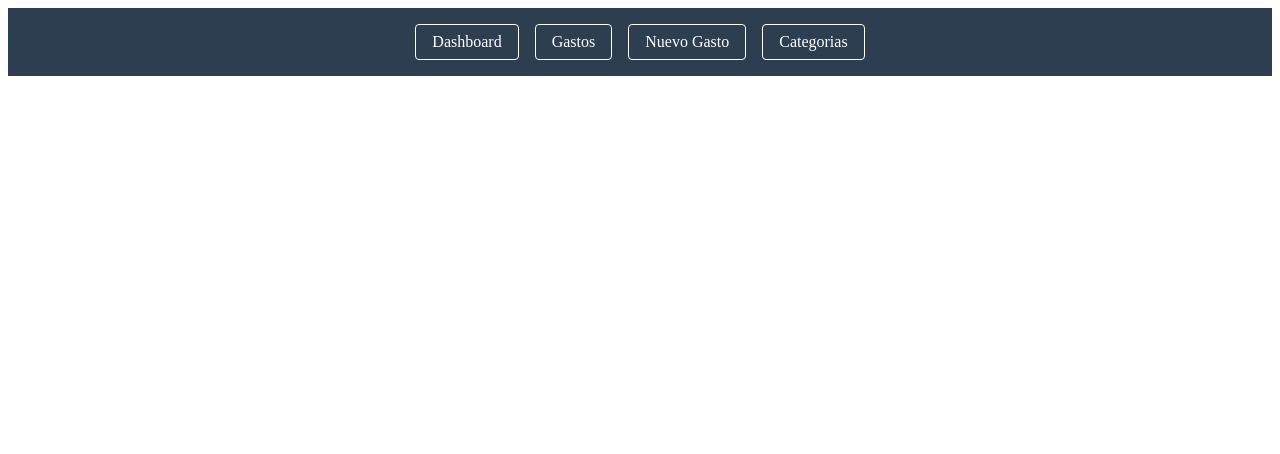
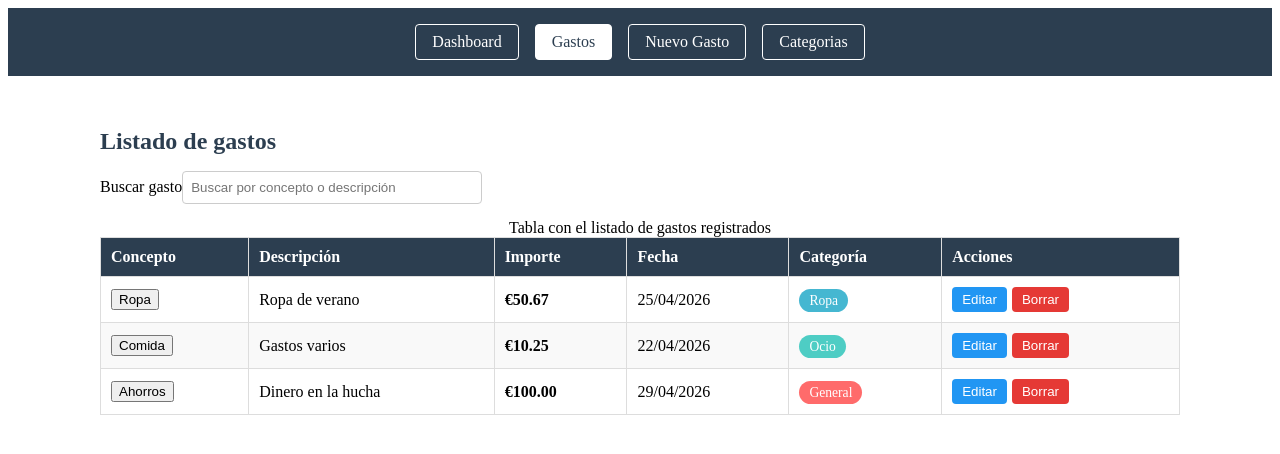
Before and after one commit to JoaquinRodri/Aplicaci-n-Gestor-de-Gastos, an Angular app in the folder gestor-gastos/: page /gastos in a window 1280 px wide. Shown: the top 454 px of the page. Built offline with nearby package versions, Linux system fonts and the light colour scheme.

Commit message:
feat: lista de gastos

```diff
--- a/gestor-gastos/src/app/app.html
+++ b/gestor-gastos/src/app/app.html
@@ -1,4 +1,5 @@
 <app-navbar></app-navbar>
+
 <main>
   <router-outlet></router-outlet>
 </main>
--- a/gestor-gastos/src/app/lista-gastos/lista-gastos.css
+++ b/gestor-gastos/src/app/lista-gastos/lista-gastos.css
@@ -0,0 +1,137 @@
+.lista-gastos {
+    width: 90%;
+    margin: 20px auto;
+}
+
+h2 {
+    margin-bottom: 1rem;
+    color: #2c3e50;
+}
+
+input {
+    padding: 8px;
+    width: 300px;
+    margin-bottom: 15px;
+    border: 1px solid #ccc;
+    border-radius: 4px;
+}
+
+table {
+    width: 100%;
+    border-collapse: collapse;
+}
+
+th,
+td {
+    border: 1px solid #ddd;
+    padding: 10px;
+    text-align: left;
+}
+
+th {
+    background: #2c3e50;
+    color: white;
+}
+
+tr:nth-child(even) {
+    background: #f9f9f9;
+}
+
+.clickable {
+    cursor: pointer;
+    color: #2196f3;
+    text-decoration: underline;
+}
+
+.badge {
+    padding: 4px 10px;
+    border-radius: 12px;
+    color: white;
+    font-size: 0.85rem;
+}
+
+.btn-editar {
+    background: #2196f3;
+    color: white;
+    padding: 5px 10px;
+    border: none;
+    border-radius: 4px;
+    cursor: pointer;
+}
+
+.btn-borrar {
+    background: #e53935;
+    color: white;
+    padding: 5px 10px;
+    border: none;
+    border-radius: 4px;
+    margin-left: 5px;
+    cursor: pointer;
+}
+
+.modal-fondo {
+  position: fixed;
+  top: 0;
+  left: 0;
+  width: 100%;
+  height: 100%;
+  background-color: rgba(0, 0, 0, 0.45);
+
+  display: flex;
+  justify-content: center;
+  align-items: center;
+
+  z-index: 1000;
+}
+
+.modal-contenido {
+  background-color: white;
+  width: 90%;
+  max-width: 420px;
+  padding: 1.5rem;
+  border-radius: 12px;
+  box-shadow: 0 8px 25px rgba(0, 0, 0, 0.25);
+}
+
+.modal-cabecera h3 {
+  margin-top: 0;
+  margin-bottom: 0.75rem;
+  color: #2c3e50;
+}
+
+.modal-contenido p {
+  margin-bottom: 1.5rem;
+  color: #555;
+}
+
+.modal-acciones {
+  display: flex;
+  justify-content: flex-end;
+  gap: 0.75rem;
+}
+
+.btn-cancelar {
+  background-color: #ecf0f1;
+  color: #2c3e50;
+  border: none;
+  padding: 0.6rem 1rem;
+  border-radius: 6px;
+  cursor: pointer;
+}
+
+.btn-confirmar-borrado {
+  background-color: #e74c3c;
+  color: white;
+  border: none;
+  padding: 0.6rem 1rem;
+  border-radius: 6px;
+  cursor: pointer;
+}
+
+.btn-cancelar:hover {
+  background-color: #dfe6e9;
+}
+
+.btn-confirmar-borrado:hover {
+  background-color: #c0392b;
+}
--- a/gestor-gastos/src/app/lista-gastos/lista-gastos.html
+++ b/gestor-gastos/src/app/lista-gastos/lista-gastos.html
@@ -1 +1,139 @@
-<p>lista-gastos works!</p>
+<section class="lista-gastos" aria-labelledby="titulo-listado-gastos">
+
+  <header class="lista-gastos__cabecera">
+    <h2 id="titulo-listado-gastos">Listado de gastos</h2>
+  </header>
+
+  <!-- Buscador enlazado con [(ngModel)] -->
+  <form class="buscador-gastos" role="search" (submit)="$event.preventDefault()">
+    <label for="buscadorGastos">Buscar gasto</label>
+
+    <input
+      id="buscadorGastos"
+      name="buscadorGastos"
+      type="search"
+      placeholder="Buscar por concepto o descripción"
+      [(ngModel)]="textoFiltro"
+    >
+  </form>
+
+  <table class="tabla-gastos">
+    <caption>
+      Tabla con el listado de gastos registrados
+    </caption>
+
+    <thead>
+      <tr>
+        <th scope="col">Concepto</th>
+        <th scope="col">Descripción</th>
+        <th scope="col">Importe</th>
+        <th scope="col">Fecha</th>
+        <th scope="col">Categoría</th>
+        <th scope="col">Acciones</th>
+      </tr>
+    </thead>
+
+    <tbody>
+      @for (gasto of gastos; track gasto.id) {
+        <tr>
+          <td>
+            <button
+              type="button"
+              class="enlace-gasto"
+              (click)="irADetalle(gasto.id)"
+            >
+              {{ gasto.concepto }}
+            </button>
+          </td>
+
+          <td>{{ gasto.descripcion }}</td>
+
+          <td>
+            <strong>
+              {{ gasto.importe | currency:'EUR':'symbol':'1.2-2' }}
+            </strong>
+          </td>
+
+          <td>
+            <time [attr.datetime]="gasto.fecha">
+              {{ gasto.fecha | date:'dd/MM/yyyy' }}
+            </time>
+          </td>
+
+          <td>
+            <span
+              class="badge"
+              [style.background]="colorCategoria(gasto.categoriaId)"
+            >
+              {{ nombreCategoria(gasto.categoriaId) }}
+            </span>
+          </td>
+
+          <td>
+            <button
+              type="button"
+              class="btn-editar"
+              (click)="irAEditar(gasto.id)"
+            >
+              Editar
+            </button>
+
+            <button
+              type="button"
+              class="btn-borrar"
+              (click)="abrirModalEliminar(gasto.id)"
+            >
+              Borrar
+            </button>
+          </td>
+        </tr>
+      }
+
+      @if (gastos.length === 0) {
+        <tr>
+          <td colspan="6">
+            No hay gastos que coincidan
+          </td>
+        </tr>
+      }
+    </tbody>
+  </table>
+
+  @if (mostrarModalEliminar) {
+  <section
+    class="modal-fondo"
+    role="dialog"
+    aria-modal="true"
+    aria-labelledby="titulo-modal-eliminar"
+  >
+    <article class="modal-contenido">
+      <header class="modal-cabecera">
+        <h3 id="titulo-modal-eliminar">Eliminar gasto</h3>
+      </header>
+
+      <p>
+        ¿Seguro que quieres eliminar este gasto? Esta acción no se puede deshacer.
+      </p>
+
+      <footer class="modal-acciones">
+        <button
+          type="button"
+          class="btn-cancelar"
+          (click)="cancelarEliminacion()"
+        >
+          Cancelar
+        </button>
+
+        <button
+          type="button"
+          class="btn-confirmar-borrado"
+          (click)="confirmarEliminacion()"
+        >
+          Sí, eliminar
+        </button>
+      </footer>
+    </article>
+  </section>
+}
+
+</section>
--- a/gestor-gastos/src/app/lista-gastos/lista-gastos.ts
+++ b/gestor-gastos/src/app/lista-gastos/lista-gastos.ts
@@ -1,9 +1,71 @@
-import { Component } from '@angular/core';
+import { Component, inject } from '@angular/core';
+import { CommonModule, DatePipe, CurrencyPipe } from '@angular/common';
+import { FormsModule } from '@angular/forms';
+import { Router } from '@angular/router';
+import { GastoService } from '../services/gasto';
 
 @Component({
   selector: 'app-lista-gastos',
-  imports: [],
+  imports: [ CommonModule, DatePipe, CurrencyPipe, FormsModule],
   templateUrl: './lista-gastos.html',
   styleUrl: './lista-gastos.css',
 })
-export class ListaGastosComponent {}
+export class ListaGastosComponent {
+  gastoService = inject(GastoService);
+  router = inject(Router);
+  textoFiltro = '';
+
+  mostrarModalEliminar = false;
+  idGastoAEliminar: number | null = null;
+
+   get gastos() {
+    return this.gastoService.obtenerGastos(this.textoFiltro);
+  }
+
+  // Devuelve el nombre de la categoria a partir del id
+  nombreCategoria(id: number): string {
+    const cat = this.gastoService.categorias.find(c => c.id === id);
+    return cat ? cat.nombre : 'Sin categoria';
+  }
+
+  // Devuelve el color de la categoria a partir del id
+  colorCategoria(id: number): string {
+    const cat = this.gastoService.categorias.find(c => c.id === id);
+    return cat ? cat.color : '#ccc';
+  }
+
+  // Navega al formulario de edicion pasando el id del gasto
+  irAEditar(id: number) {
+    this.router.navigate(['/gastos', id, 'editar']);
+  }
+
+  // Navega al detalle del gasto
+  irADetalle(id: number) {
+    this.router.navigate(['/gastos', id]);
+  }
+
+  // Pide confirmacion y elimina el gasto
+  // Abre el modal y guarda el id del gasto que se quiere borrar
+  abrirModalEliminar(id: number): void {
+    this.idGastoAEliminar = id;
+    this.mostrarModalEliminar = true;
+  }
+
+  // Cierra el modal sin borrar nada
+  cancelarEliminacion(): void {
+    this.idGastoAEliminar = null;
+    this.mostrarModalEliminar = false;
+  }
+
+  // Confirma la eliminación del gasto
+  confirmarEliminacion(): void {
+    if (this.idGastoAEliminar === null) {
+      return;
+    }
+
+    this.gastoService.eliminarGasto(this.idGastoAEliminar);
+
+    this.idGastoAEliminar = null;
+    this.mostrarModalEliminar = false;
+  }
+}
--- a/gestor-gastos/src/app/navbar/navbar.html
+++ b/gestor-gastos/src/app/navbar/navbar.html
@@ -1,6 +1,6 @@
 <nav>
-  <a routerLink="/dashboard" routerLinkActive="active">Dashboard</a>
-  <a routerLink="/gastos" routerLinkActive="active">Gastos</a>
+  <a routerLink="/dashboard" routerLinkActive="active" [routerLinkActiveOptions]="{exact: true}">Dashboard</a>
+  <a routerLink="/gastos" routerLinkActive="active" [routerLinkActiveOptions]="{exact: true}">Gastos</a>
   <a routerLink="/gastos/nuevo" routerLinkActive="active">Nuevo Gasto</a>
   <a routerLink="/categorias" routerLinkActive="active">Categorias</a>
 </nav>
--- a/gestor-gastos/src/app/navbar/navbar.ts
+++ b/gestor-gastos/src/app/navbar/navbar.ts
@@ -3,7 +3,7 @@ import { RouterLink, RouterLinkActive } from '@angular/router';
 
 @Component({
   selector: 'app-navbar',
-  imports: [],
+  imports: [RouterLink, RouterLinkActive],
   templateUrl: './navbar.html',
   styleUrl: './navbar.css',
 })
--- a/gestor-gastos/src/main.ts
+++ b/gestor-gastos/src/main.ts
@@ -1,5 +1,6 @@
 import { bootstrapApplication } from '@angular/platform-browser';
 import { App } from './app/app';
+import { appConfig } from './app/app.config';
 
-bootstrapApplication(App)
+bootstrapApplication(App, appConfig)
   .catch((err) => console.error(err));
```
Also changed, not shown: gestor-gastos/.claude/settings.local.json (added), 1 other file (tests, documents, lock files or other folders).
